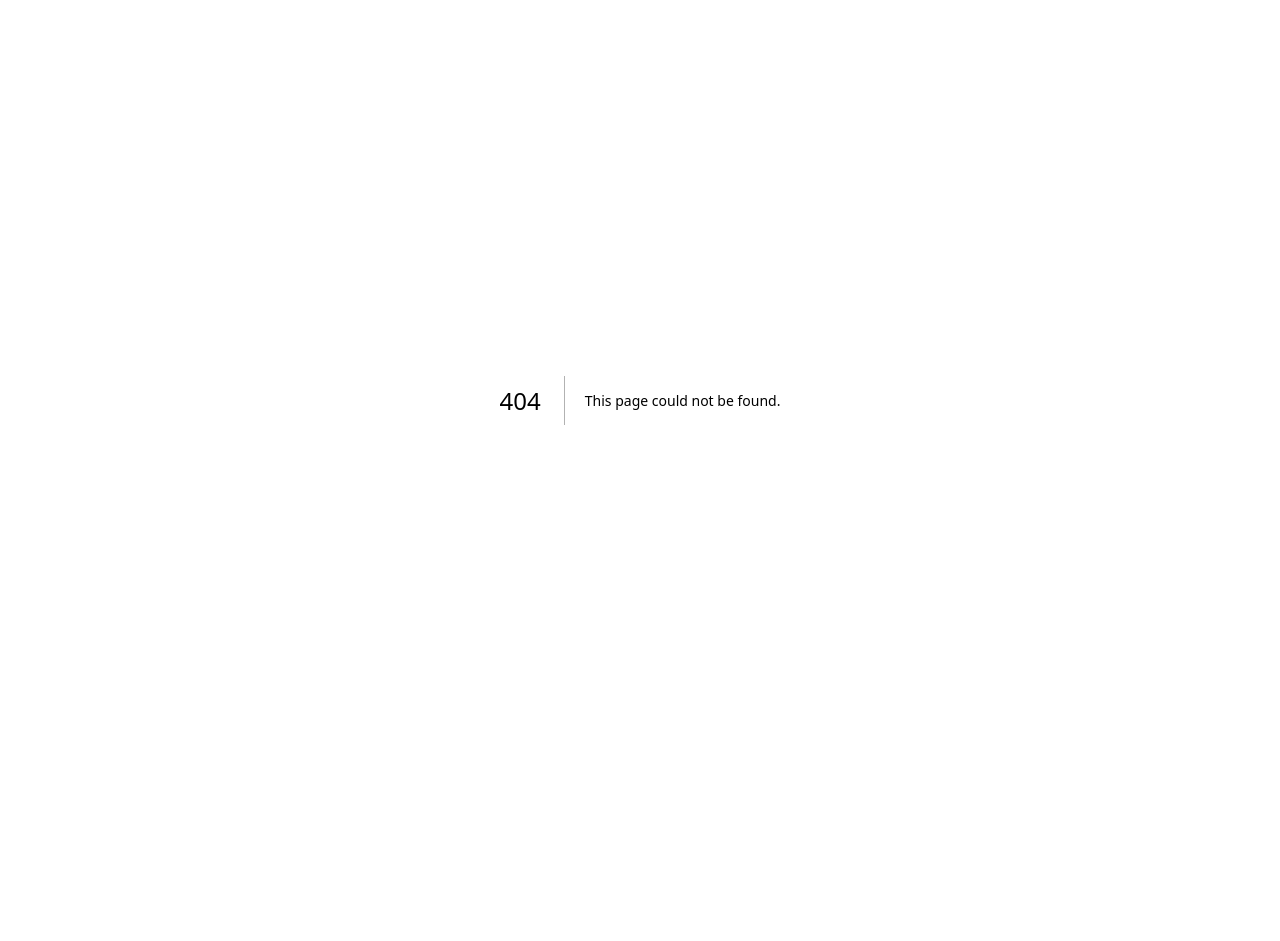
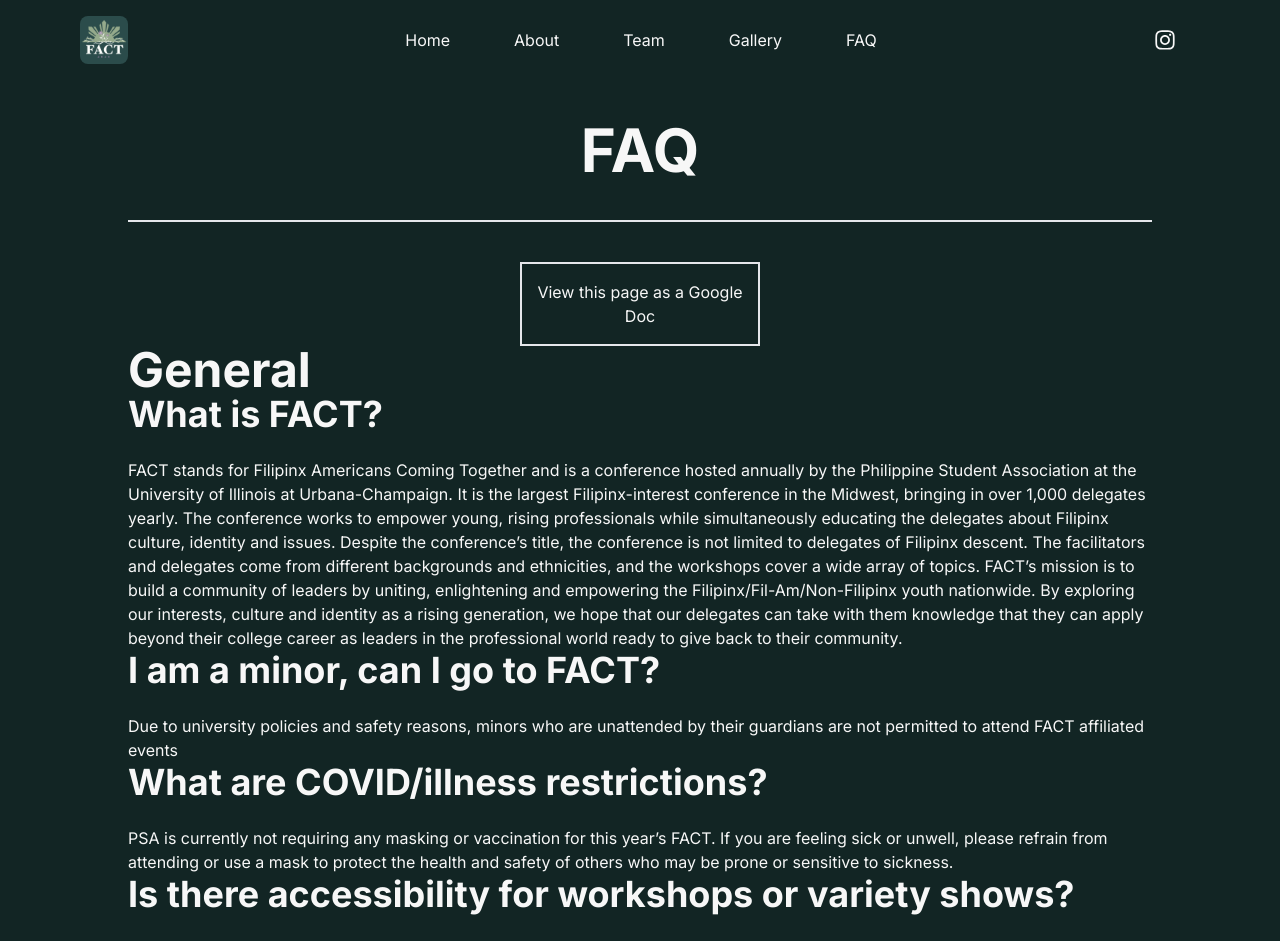
Before and after one commit to filipinx-americans-coming-together/fact-website-frontend, a Next.js app: page /faq in a window 1280 px wide. Before the commit this address had no page. Shown: the top 941 px of the page. Before the commit the page ends 800 px from the top, so only its background shows below. Built offline with nearby package versions, Linux system fonts and the light colour scheme.

Commit message:
faq changes

```diff
--- /dev/null
+++ b/src/app/admin/components/postLocations.tsx
@@ -0,0 +1,3 @@
+import { API_URL } from "@/util/constants";
+import { ResponseData, LocationData } from "@/util/types";
+import { useQuery } from "@tanstack/react-query";
--- /dev/null
+++ b/src/app/faq/page.tsx
@@ -0,0 +1,28 @@
+import FAQSection from "@/components/formatting/FAQSection";
+import PageContainer from "@/components/formatting/PageContainer";
+import LinkButton from "@/components/ui/LinkButton";
+
+const FAQ_DOC_URL = "https://docs.google.com/document/d/1uCf3ccNpHQaDivkNXzSFPhFeI_9A8emW0L8SgSsS0II/edit?usp=sharing"
+
+export default function FAQ() {
+    return(
+        <PageContainer title="FAQ">
+            <div>
+                <div className="w-fit mx-auto">
+                    <LinkButton text="View this page as a Google Doc" url={FAQ_DOC_URL} newTab={true}/>
+                </div>
+                <div className="text-5xl font-bold">General</div>
+                <FAQSection question="What is FACT?">
+                    <div>
+                        FACT stands for Filipinx Americans Coming Together and is a conference hosted annually by the Philippine Student Association at the University of Illinois at Urbana-Champaign. It is the largest Filipinx-interest conference in the Midwest, bringing in over 1,000 delegates yearly. The conference works to empower young, rising professionals while simultaneously educating the delegates about Filipinx culture, identity and issues. Despite the conference’s title, the conference is not limited to delegates of Filipinx descent. The facilitators and delegates come from different backgrounds and ethnicities, and the workshops cover a wide array of topics. FACT’s mission is to build a community of leaders by uniting, enlightening and empowering the Filipinx/Fil-Am/Non-Filipinx youth nationwide. By exploring our interests, culture and identity as a rising generation, we hope that our delegates can take with them knowledge that they can apply beyond their college career as leaders in the professional world ready to give back to their community.
+                    </div>
+                </FAQSection>
+                <FAQSection question="I am a minor, can I go to FACT?">Due to university policies and safety reasons, minors who are unattended by their guardians are not permitted to attend FACT affiliated events</FAQSection>
+                <FAQSection question="What are COVID/illness restrictions?">PSA is currently not requiring any masking or vaccination for this year’s FACT. If you are feeling sick or unwell, please refrain from attending or use a mask to protect the health and safety of others who may be prone or sensitive to sickness.</FAQSection>
+                <FAQSection question="Is there accessibility for workshops or variety shows?">All FACT venue entrances are accessible via ramps on either the front or sides of buildings.</FAQSection>
+                <FAQSection question="Is there a dress code?">As long as apparel is not offensive, there is no specific dress code for FACT. Since this is a winter event, please dress for the weather. Most delegates wear their organization’s merchandise to conference.</FAQSection>
+                <FAQSection question="Will any part of the conference be on Zoom/virtual?">This year, FACT will be a purely in-person conference. However, we will be providing informational materials on our Instagram, newsletter, and website after the conference for anyone hoping to stay connected to the speakers, guests, and performers post-FACT.</FAQSection>
+            </div>
+        </PageContainer>
+    );
+}
--- a/src/components/formatting/FAQSection.tsx
+++ b/src/components/formatting/FAQSection.tsx
@@ -1,13 +1,15 @@
+import { ReactNode } from "react";
+
 interface FAQProps {
     question: string;
-    answer: string;
+    children: ReactNode
 }
 
-export default function FAQSection({question, answer}: FAQProps) {
+export default function FAQSection({question, children}: FAQProps) {
     return (
         <>
             <div className="text-3xl lg:text-4xl font-bold mb-6">{question}</div>
-            <div className="">{answer}</div>
+            <>{children}</>
         </>
     )
 }
```
